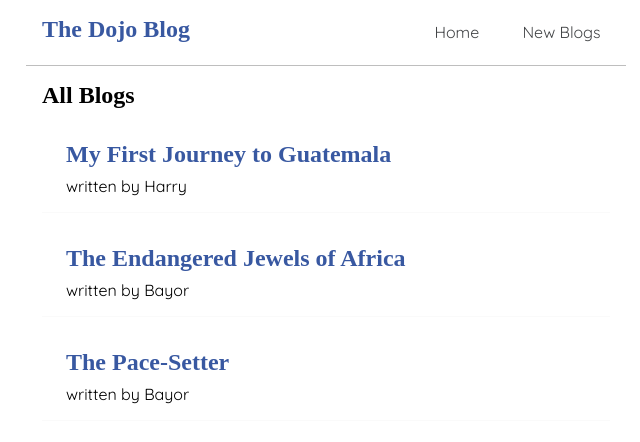
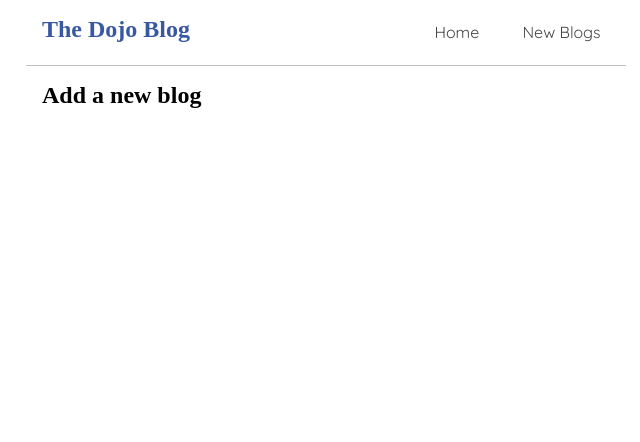
Before and after one commit to Adebayorr/dojo-blog, a React (Create React App) app: page /create in a window 1280 px wide. Shown: the top 442 px of the page, without its empty margins (314-954 px from the left). Built offline with nearby package versions, Linux system fonts and the light colour scheme; data requests are answered from the project's data file; a web font is replaced by a local one.

Commit message:
set up routing for the page

```diff
--- a/package.json
+++ b/package.json
@@ -8,6 +8,7 @@
     "@testing-library/user-event": "^13.5.0",
     "react": "^18.2.0",
     "react-dom": "^18.2.0",
+    "react-router-dom": "^5.3.4",
     "react-scripts": "5.0.1",
     "web-vitals": "^2.1.4"
   },
--- a/src/App.js
+++ b/src/App.js
@@ -1,15 +1,26 @@
 import Navbar from './Navbar'
 import Homepage from './Homepage'
+import {BrowserRouter as Router, Switch, Route} from 'react-router-dom'
+import Create from './Create';
 
 function App() {
 
   return (
-    <div className="App">
-      <Navbar />
-      <div className="content">
-        <Homepage />
+    <Router>
+      <div className="App">
+        <Navbar />
+        <div className="content">
+          <Switch>
+            <Route exact path="/">
+              <Homepage />
+            </Route>
+            <Route path="/create">
+              <Create />
+            </Route>
+          </Switch>
+        </div>
       </div>
-    </div>
+    </Router>
   );
 }
 
--- /dev/null
+++ b/src/Create.js
@@ -0,0 +1,9 @@
+const Create = () => {
+    return (
+        <div className="create">
+            <h2>Add a new blog</h2>
+        </div>
+     );
+}
+
+export default Create;
--- a/src/Navbar.js
+++ b/src/Navbar.js
@@ -1,3 +1,4 @@
+import { Link} from "react-router-dom"
 const Navbar = () => {
     const pointer = {
         cursor: 'pointer'
@@ -7,8 +8,8 @@
             <nav className="navbar">
                 <h1 className="logo">The Dojo Blog</h1>
                 <div className="links">
-                    <a href="/" style={pointer}>Home</a>
-                    <a href="/create" style={pointer}>New Blogs</a>
+                    <Link to="/" style={pointer}>Home</Link>
+                    <Link to="/create" style={pointer}>New Blogs</Link>
                 </div>
             </nav>
         </div>
--- a/src/useFetch.js
+++ b/src/useFetch.js
@@ -2,11 +2,12 @@
 
 const useFetch = (url) => {
     const [data, setData] = useState(null)
-    const [is_pending, setIs_pending] = useState(true)
-    const [error, setError] = useState(null)
+const [is_pending, setIs_pending] = useState(true)
+const [error, setError] = useState(null)
 
 useEffect(() => {
-        fetch(url)
+        setTimeout(() => {
+            fetch(url)
     .then(res => {
         if(!res.ok){
             throw Error("Cannot fetch data from the server")
@@ -21,7 +22,10 @@
         setError(err.message)
         setIs_pending(false)
     })
-}, [url])
+}, 1000)
+        }, [url])
+
+
 return {data, is_pending, error}
 }
 
```
Also changed, not shown: 1 other file (tests, documents, lock files or other folders).
